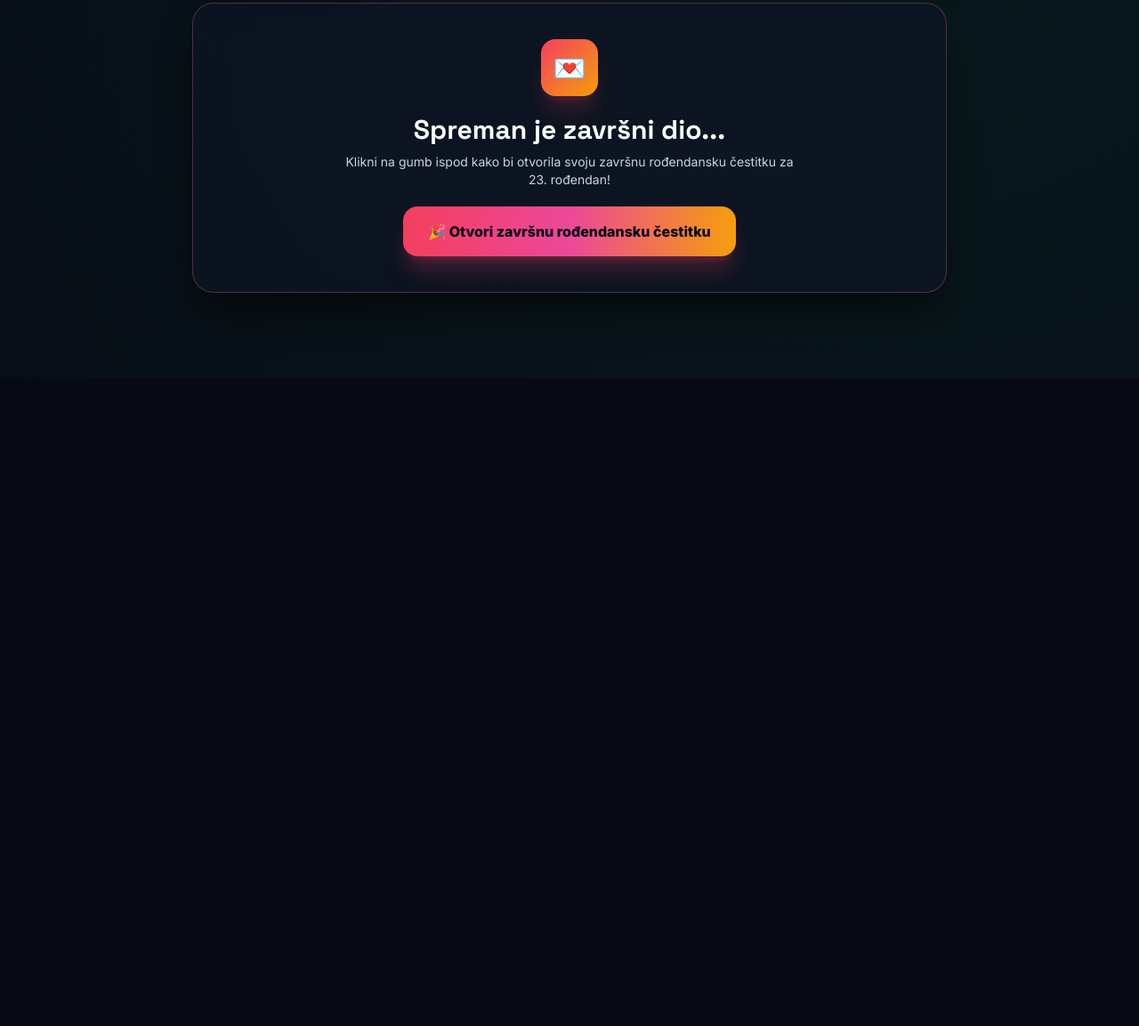
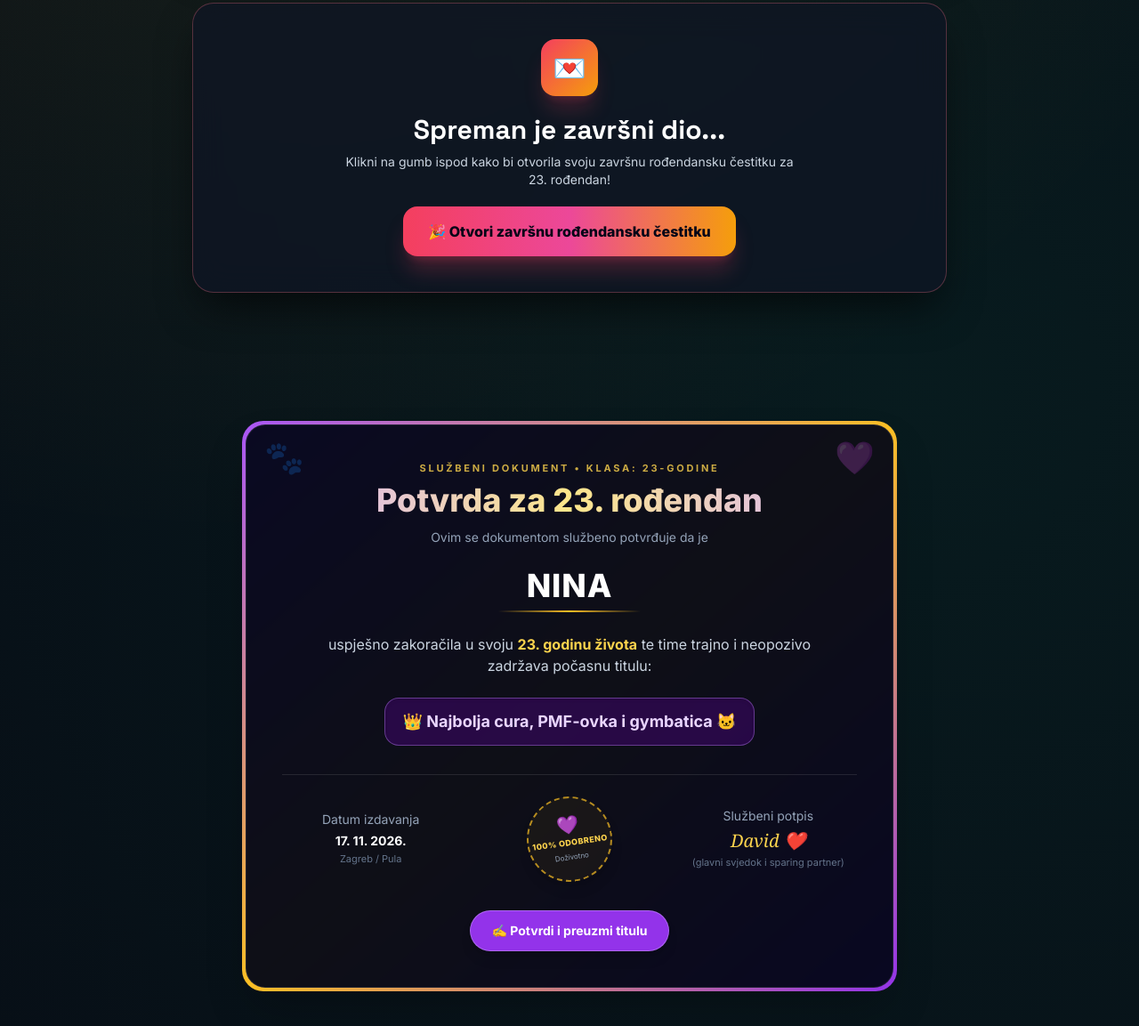
Before and after one commit to pamke11/NINa, a plain HTML site: page index.html in a window 1280 px wide. Shown: the part 3660-4813 px from the top of the page at 89% size. Before the commit the page ends 4085 px from the top, so only its background shows below. Drawn offline with nearby package versions, Linux system fonts and the light colour scheme.

Commit message:
Add birthday confirmation section to index.html
Added a celebratory section for a 23rd birthday confirmation with interactive elements.

```diff
--- a/index.html
+++ b/index.html
@@ -1465,6 +1465,74 @@
         }
     })();
 </script>
+    <!-- Službena potvrda za 23. rođendan -->
+    <section class="max-w-3xl mx-auto px-4 py-12 relative z-10">
+        <div class="relative rounded-3xl p-1 bg-gradient-to-br from-purple-500 via-amber-400 to-purple-600 shadow-2xl">
+            <div class="bg-slate-950/95 rounded-[22px] p-6 sm:p-10 text-center border border-white/10 relative overflow-hidden">
+
+                <!-- Ukrasni kutovi -->
+                <div class="text-purple-400/30 text-4xl absolute top-4 left-5 select-none">🐾</div>
+                <div class="text-purple-400/30 text-4xl absolute top-4 right-5 select-none">💜</div>
+
+                <p class="text-[11px] uppercase tracking-[0.25em] text-amber-300/80 font-bold mb-2">
+                    Službeni dokument • Klasa: 23-GODINE
+                </p>
+
+                <h2 class="text-2xl sm:text-4xl font-extrabold text-transparent bg-clip-text bg-gradient-to-r from-purple-300 via-amber-200 to-purple-300 mb-3">
+                    Potvrda za 23. rođendan
+                </h2>
+
+                <p class="text-slate-400 text-xs sm:text-sm mb-6">
+                    Ovim se dokumentom službeno potvrđuje da je
+                </p>
+
+                <div class="text-3xl sm:text-4xl font-black text-white tracking-wide mb-2">
+                    NINA
+                </div>
+                <div class="w-40 h-0.5 bg-gradient-to-r from-transparent via-amber-400 to-transparent mx-auto mb-6"></div>
+
+                <p class="text-slate-300 text-sm sm:text-base max-w-xl mx-auto leading-relaxed mb-6">
+                    uspješno zakoračila u svoju <span class="text-amber-300 font-bold">23. godinu života</span> te time trajno i neopozivo zadržava počasnu titulu:
+                </p>
+
+                <div class="inline-block px-5 py-3 rounded-2xl bg-purple-950/60 border border-purple-400/40 text-purple-200 font-bold text-base sm:text-lg mb-8 shadow-inner">
+                    👑 Najbolja cura, PMF-ovka i gymbatica 🐱
+                </div>
+
+                <!-- Datum, pečat i potpis -->
+                <div class="grid grid-cols-1 sm:grid-cols-3 gap-6 items-center pt-6 border-t border-white/10 text-xs sm:text-sm">
+                    <div>
+                        <p class="text-slate-400 mb-1">Datum izdavanja</p>
+                        <p class="font-bold text-white">17. 11. 2026.</p>
+                        <p class="text-[11px] text-slate-500">Zagreb / Pula</p>
+                    </div>
+
+                    <div class="flex justify-center">
+                        <div class="w-24 h-24 rounded-full border-2 border-dashed border-amber-400/70 flex flex-col items-center justify-center rotate-[-8deg] bg-amber-400/5 shadow-lg">
+                            <span class="text-xl">💜</span>
+                            <span class="text-[9px] font-extrabold uppercase tracking-wider text-amber-300 leading-tight">100% Odobreno</span>
+                            <span class="text-[8px] text-slate-400">Doživotno</span>
+                        </div>
+                    </div>
+
+                    <div>
+                        <p class="text-slate-400 mb-1">Službeni potpis</p>
+                        <p class="font-serif italic text-xl text-amber-300">David ❤️</p>
+                        <p class="text-[11px] text-slate-500">(glavni svjedok i sparing partner)</p>
+                    </div>
+                </div>
+
+                <!-- Interaktivni gumb za prihvaćanje -->
+                <div class="mt-8">
+                    <button onclick="this.innerHTML='✅ Titula službeno potvrđena! 💜'; this.classList.add('bg-emerald-600','border-emerald-400'); if(typeof fireConfetti==='function') fireConfetti();"
+                            class="px-6 py-3 rounded-full bg-purple-600 hover:bg-purple-500 border border-purple-300/40 text-white font-bold text-xs sm:text-sm shadow-lg transition transform hover:scale-105 cursor-pointer">
+                        ✍️ Potvrdi i preuzmi titulu
+                    </button>
+                </div>
+
+            </div>
+        </div>
+    </section>
 <audio id="birthday-mp3" src="pjesma.mp3" loop></audio>
 
     <button onclick="const a=document.getElementById('birthday-mp3'); if(a.paused){a.play(); this.textContent='⏸️ Pauziraj pjesmu';}else{a.pause(); this.textContent='🎵 Pusti pjesmu';}"
```
